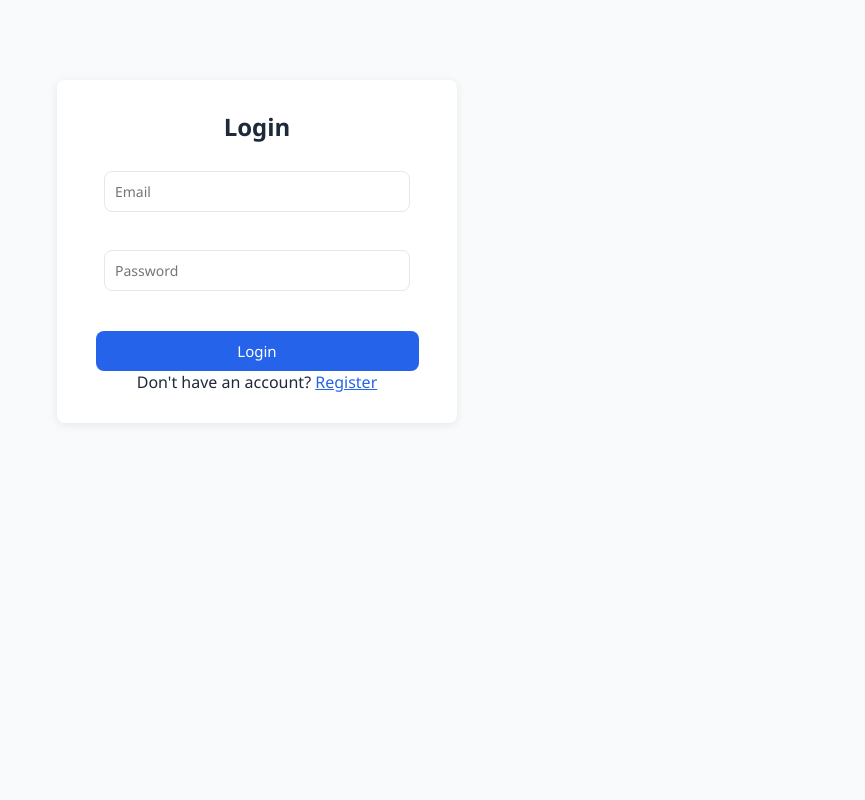
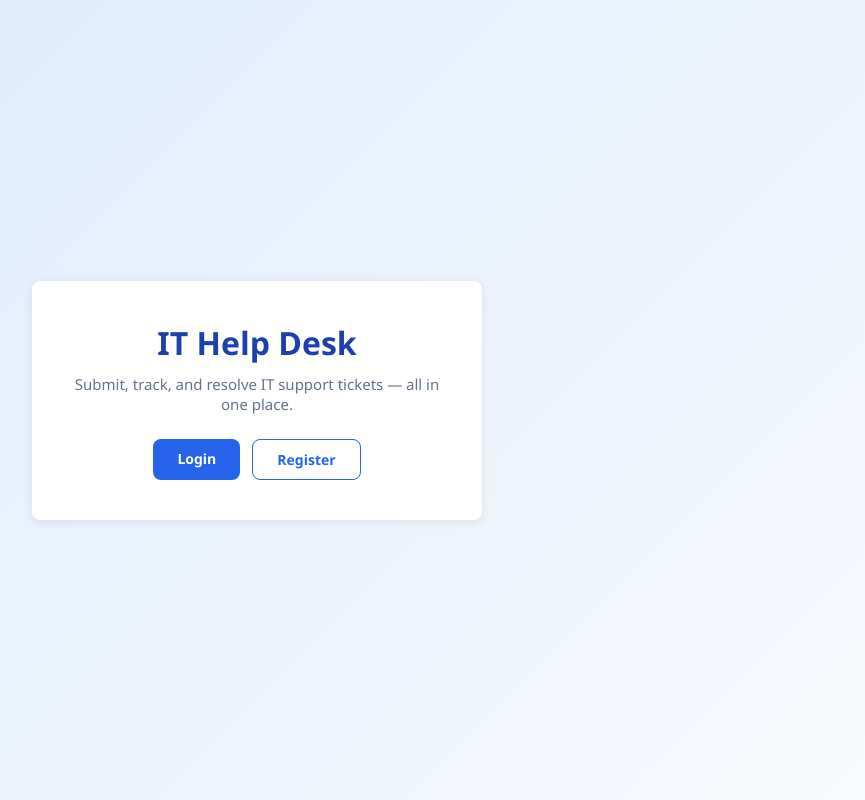
Before and after one commit to halaswedd/InternShip, a React app in the folder frontend/frontend/: page / in a window 1280 px wide. Before the commit this address led to /login. Shown: the whole page, without its empty margins (383-1248 px from the left). Built offline with nearby package versions, Linux system fonts and the light colour scheme; the HTML template or start-up script is replaced by a standard one.

Commit message:
zedt landing page

```diff
--- a/frontend/frontend/src/App.jsx
+++ b/frontend/frontend/src/App.jsx
@@ -7,11 +7,12 @@ import CreateTicket from "./pages/CreateTicket";
 import TicketList from "./pages/TicketList";
 import TicketDetails from "./pages/TicketDetails";
 import AdminPanel from "./pages/AdminPanel";
+import LandingPage from "./pages/LandingPage";
 
 function App() {
   return (
     <Routes>
-      <Route path="/" element={<Navigate to="/login" />} />
+      <Route path="/" element={<LandingPage />} />
       <Route path="/login" element={<Login />} />
       <Route path="/register" element={<Register />} />
       <Route
--- /dev/null
+++ b/frontend/frontend/src/pages/LandingPage.css
@@ -0,0 +1,61 @@
+.landing-container {
+  min-height: 100vh;
+  display: flex;
+  align-items: center;
+  justify-content: center;
+  background: linear-gradient(135deg, var(--primary-light), var(--bg));
+}
+
+.landing-content {
+  text-align: center;
+  padding: 40px;
+  background: var(--surface);
+  border-radius: var(--radius);
+  box-shadow: var(--shadow);
+  max-width: 450px;
+}
+
+.landing-content h1 {
+  color: var(--primary-dark);
+  font-size: 32px;
+  margin-bottom: 10px;
+}
+
+.landing-content p {
+  color: var(--text-muted);
+  margin-bottom: 25px;
+  font-size: 15px;
+}
+
+.landing-buttons {
+  display: flex;
+  gap: 12px;
+  justify-content: center;
+}
+
+.landing-btn {
+  padding: 10px 24px;
+  border-radius: var(--radius);
+  text-decoration: none;
+  font-size: 14px;
+  font-weight: 600;
+}
+
+.landing-btn.primary {
+  background-color: var(--primary);
+  color: white;
+}
+
+.landing-btn.primary:hover {
+  background-color: var(--primary-dark);
+}
+
+.landing-btn.secondary {
+  background-color: transparent;
+  color: var(--primary);
+  border: 1px solid var(--primary);
+}
+
+.landing-btn.secondary:hover {
+  background-color: var(--primary-light);
+}
--- /dev/null
+++ b/frontend/frontend/src/pages/LandingPage.jsx
@@ -0,0 +1,19 @@
+import { Link } from "react-router-dom";
+import "./LandingPage.css";
+
+function LandingPage() {
+  return (
+    <div className="landing-container">
+      <div className="landing-content">
+        <h1>IT Help Desk</h1>
+        <p>Submit, track, and resolve IT support tickets — all in one place.</p>
+        <div className="landing-buttons">
+          <Link to="/login" className="landing-btn primary">Login</Link>
+          <Link to="/register" className="landing-btn secondary">Register</Link>
+        </div>
+      </div>
+    </div>
+  );
+}
+
+export default LandingPage;
```
